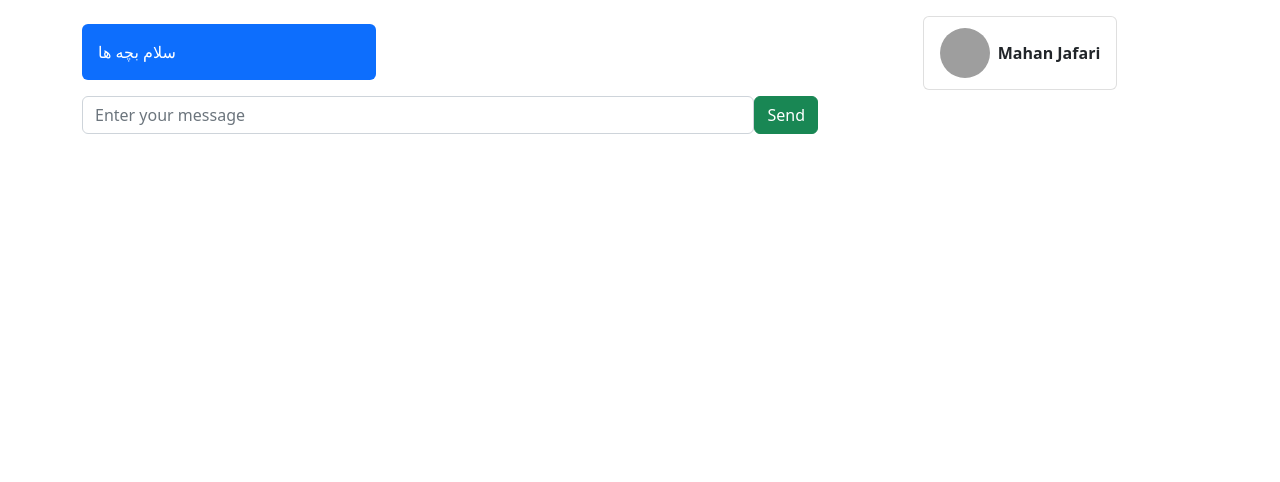
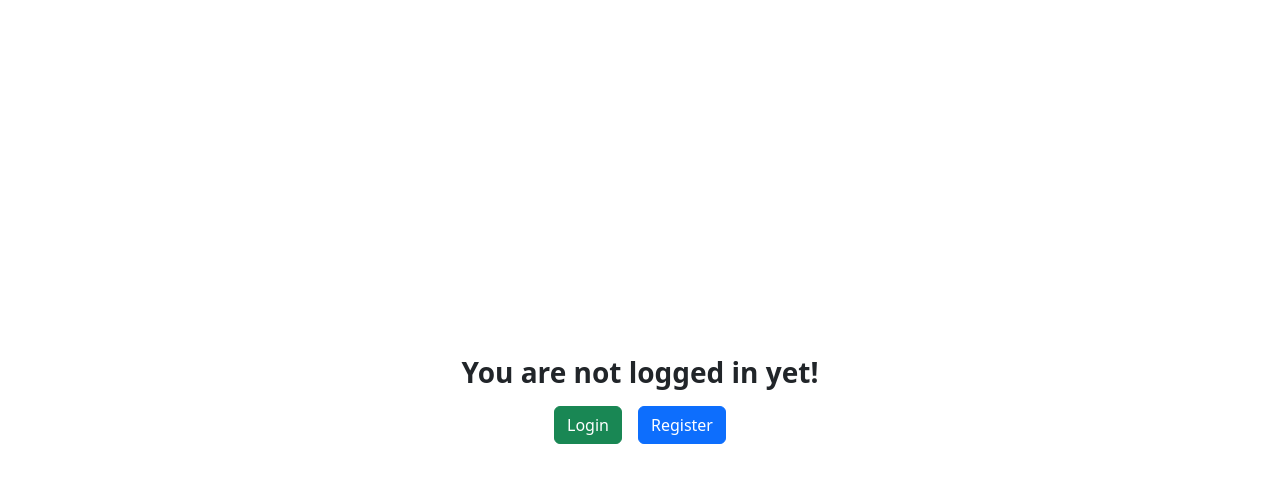
Before and after one commit to moonergeek/abroadin-task, a React (Vite) app: page / in a window 1280 px wide. Shown: the top 482 px of the page. Built offline with nearby package versions, Linux system fonts and the light colour scheme; grey boxes are pictures that could not be loaded.

Commit message:
basics done

```diff
--- a/src/components/Messages/Messages.tsx
+++ b/src/components/Messages/Messages.tsx
@@ -1,16 +1,17 @@
 import { useSelector } from "react-redux";
 
 const Messages = () => {
-  const message = useSelector((state) => state);
+  const message = useSelector((state: any) => state.messageReducer);
+  const user = useSelector((state: any) => state.userReducer);
 
   return (
-    <main className="d-flex flex-column">
-      <p
-        style={{ width: "40%" }}
-        className="mt-4 bg-primary text-white p-3 rounded"
-      >
-        سلام بچه ها
-      </p>
+    <main className="d-flex flex-column mt-4">
+      {message.map((item: string, index: string) => (
+        <div key={index} className="alert alert-dark" role="alert">
+          <h6>{user.email}</h6>
+          {item}
+        </div>
+      ))}
     </main>
   );
 };
--- /dev/null
+++ b/src/components/User/User.tsx
@@ -0,0 +1,36 @@
+import { useDispatch, useSelector } from "react-redux";
+import { useNavigate } from "react-router-dom";
+import { logout } from "../../core/redux/user";
+
+const User = () => {
+  const user = useSelector((state: any) => state.userReducer);
+
+  const dispatch = useDispatch();
+  const navigate = useNavigate();
+
+  const onSubmit = () => {
+    dispatch(logout());
+    navigate("/not-logged");
+  };
+
+  return (
+    <aside className="d-flex flex-column align-items-center">
+      <ul className="list-group mt-3">
+        <li className="list-group-item d-flex justify-content-between align-items-center h-100 gap-2">
+          <img
+            src="https://picsum.photos/200"
+            alt="image"
+            width={50}
+            className="rounded-circle"
+          />
+          <p className="fw-bold mt-3">{user.email}</p>
+          <button onClick={onSubmit} className="btn btn-danger">
+            Logout
+          </button>
+        </li>
+      </ul>
+    </aside>
+  );
+};
+
+export default User;
--- a/src/components/UsersList/UsersList.tsx
+++ /dev/null
@@ -1,23 +0,0 @@
-import { useSelector } from "react-redux";
-
-const UsersList = () => {
-  const user = useSelector((state) => state);
-
-  return (
-    <aside className="d-flex flex-column align-items-center">
-      <ul className="list-group mt-3">
-        <li className="list-group-item d-flex justify-content-between align-items-center h-100 gap-2">
-          <img
-            src="https://picsum.photos/200"
-            alt="image"
-            width={50}
-            className="rounded-circle"
-          />
-          <p className="fw-bold mt-3">Mahan Jafari</p>
-        </li>
-      </ul>
-    </aside>
-  );
-};
-
-export default UsersList;
--- a/src/core/redux/messages.tsx
+++ b/src/core/redux/messages.tsx
@@ -1,18 +1,13 @@
 import { createSlice } from "@reduxjs/toolkit";
-
-export const initialStateValue: string[] = [];
 
 export const messageSlice = createSlice({
   name: "message",
 
-  initialState: { value: initialStateValue },
+  initialState: [],
 
   reducers: {
-    addMessage: (state, action) => {
-      return {
-        ...state,
-        value: action.payload,
-      };
+    addMessage(state, action): any {
+      return [...state, action.payload];
     },
   },
 });
--- a/src/core/redux/user.tsx
+++ b/src/core/redux/user.tsx
@@ -4,14 +4,14 @@ const initialStateValue = { email: "", password: "" };
 
 export const userSlice = createSlice({
   name: "user",
-  initialState: { value: initialStateValue },
+  initialState: initialStateValue,
   reducers: {
-    login: (state, action) => {
-      state.value = action.payload;
+    login(state, action): any {
+      return action.payload;
     },
 
-    logout: (state) => {
-      state.value = initialStateValue;
+    logout(): any {
+      return initialStateValue;
     },
   },
 });
--- a/src/main.tsx
+++ b/src/main.tsx
@@ -1,8 +1,11 @@
 import React from "react";
 import ReactDOM from "react-dom/client";
+
 import { Provider } from "react-redux";
 import { store } from "./core/redux/store";
+
 import App from "./App/App";
+
 import "bootstrap/dist/css/bootstrap.min.css";
 import "./main.css";
 
--- a/src/pages/Home/Home.tsx
+++ b/src/pages/Home/Home.tsx
@@ -1,8 +1,13 @@
+import { useSelector } from "react-redux";
 import ChatWritter from "../../components/ChatWritter/ChatWritter";
 import Messages from "../../components/Messages/Messages";
-import UsersList from "../../components/UsersList/UsersList";
+import UsersList from "../../components/User/User";
+import NotLogged from "../NotLogged/NotLogged";
 
 const Home = () => {
+  const user = useSelector((state: any) => state.userReducer);
+
+  if (user.email) {
     return (
       <main className="container">
         <div className="row vh-100">
@@ -16,6 +21,8 @@ const Home = () => {
         </div>
       </main>
     );
+  }
+  return <NotLogged />;
 };
 
 export default Home;
--- a/src/pages/Login/Login.tsx
+++ b/src/pages/Login/Login.tsx
@@ -1,9 +1,12 @@
 import { useForm } from "react-hook-form";
 import { yupResolver } from "@hookform/resolvers/yup";
+import { useNavigate } from "react-router-dom";
+import { useDispatch } from "react-redux";
+
 import { loginSchema } from "../../core/schema/schema";
 import { ILoginFormInputs } from "../../core/interface/interface";
-import { useDispatch } from "react-redux";
 import { login } from "../../core/redux/user";
+
 
 const Login = () => {
   const {
@@ -15,9 +18,12 @@ const Login = () => {
   });
 
   const dispatch = useDispatch();
+  const navigate = useNavigate();
 
-  const onSubmit = (data: ILoginFormInputs) =>
+  const onSubmit = (data: ILoginFormInputs) => {
     dispatch(login({ email: data.email, password: data.password }));
+    navigate("/");
+  };
 
   return (
     <div className="container mt-4">
--- a/src/pages/Register/Register.tsx
+++ b/src/pages/Register/Register.tsx
@@ -1,5 +1,7 @@
 import { useForm } from "react-hook-form";
+import { useNavigate } from "react-router-dom";
 import { yupResolver } from "@hookform/resolvers/yup";
+
 import { registerSchema } from "../../core/schema/schema";
 import { IRegisterFormInputs } from "../../core/interface/interface";
 
@@ -12,7 +14,11 @@ const Register = () => {
     resolver: yupResolver(registerSchema),
   });
 
-  const onSubmit = (data: IRegisterFormInputs) => console.log(data);
+  const navigate = useNavigate();
+
+  const onSubmit = () => {
+    navigate("/login");
+  };
 
   return (
     <div className="container mt-4">
```
Lines whose indentation alone changed are shown as unchanged.
